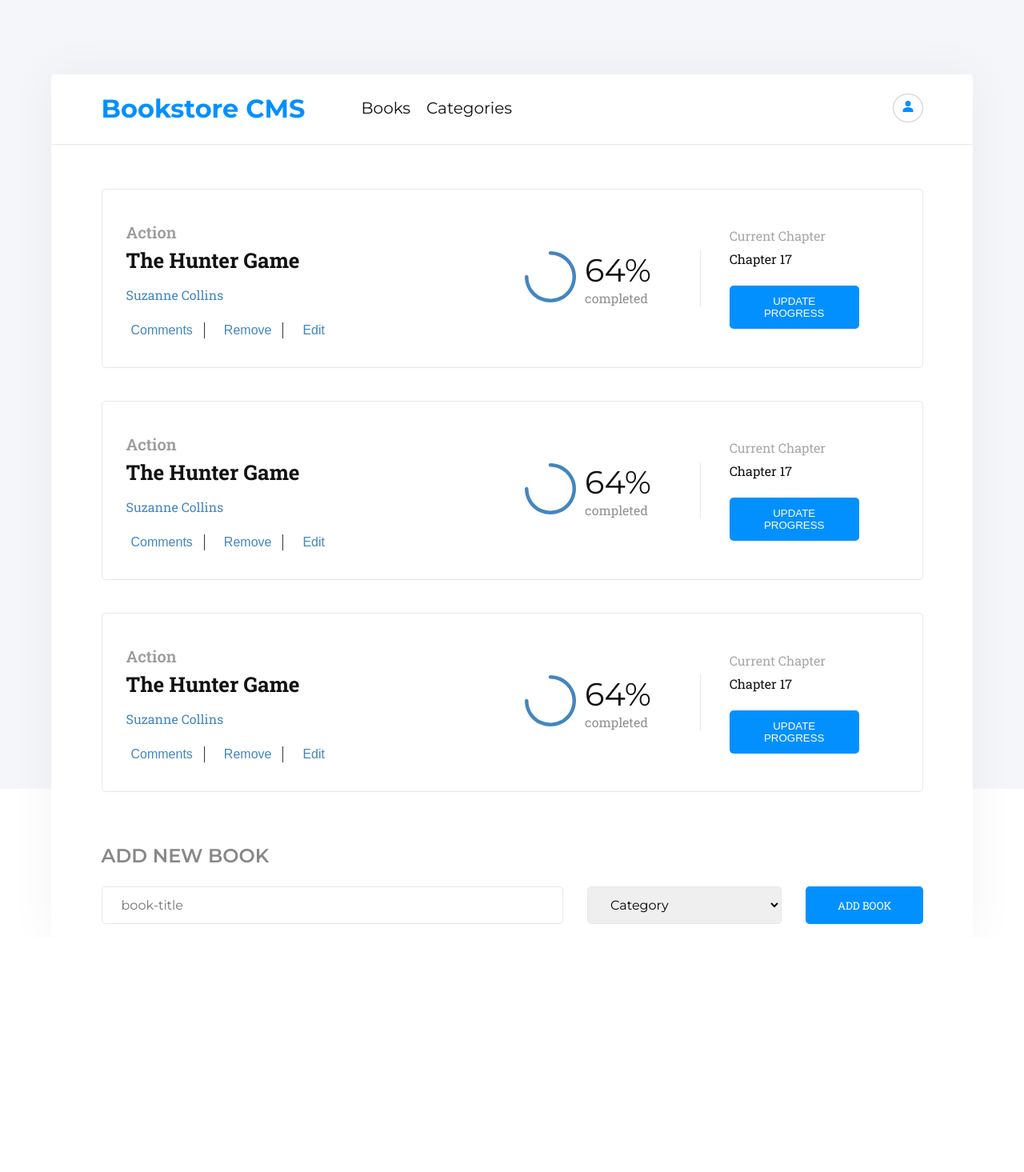
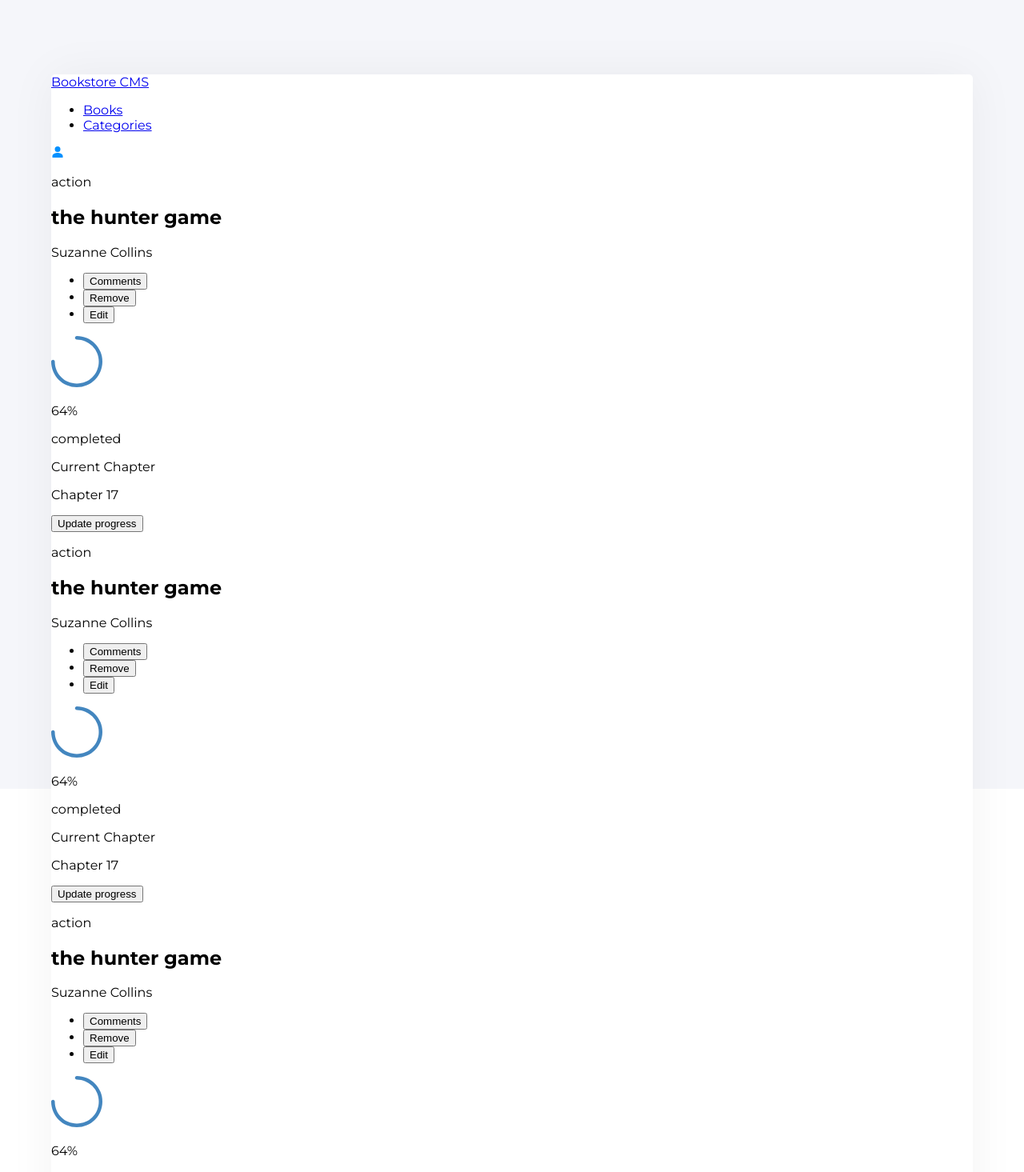
Before and after one commit to m00h0/Book-store-react-, a JavaScript app: page / in a window 1280 px wide. Shown: the top 1465 px of the page at 80% size. Before the commit the page ends 1172 px from the top, so only its background shows below. Built offline with nearby package versions, Linux system fonts and the light colour scheme; the HTML template or start-up script is replaced by a standard one.

Commit message:
fix linters errors

```diff
--- a/src/components/Header/header.css
+++ b/src/components/Header/header.css
@@ -1,4 +1,4 @@
-.header {
+/* .header {
     padding: 1.438rem 6.188rem 1.688rem 6.25rem;
     border-bottom: 1px solid #e8e8e8;
     margin-bottom: 4rem;
@@ -41,4 +41,4 @@
     border-radius: 50%;
     border: 1px solid #cdcdcd;
     padding: 0.7rem 1rem;
-  }
+  } */
--- a/src/components/book/book.css
+++ b/src/components/book/book.css
@@ -1,4 +1,4 @@
-.book-item {
+/* .book-item {
     padding: 1.438rem 6.188rem 1.688rem 6.25rem;
     margin-bottom: 1rem;
 }
@@ -130,4 +130,4 @@
     text-transform: uppercase;
     text-align: center;
     border: none;
-}
+} */
--- a/src/components/bookForm/bookForm.css
+++ b/src/components/bookForm/bookForm.css
@@ -1,4 +1,4 @@
-.book-form-main {
+/* .book-form-main {
     padding: 1.438rem 6.188rem 1.688rem 6.25rem;
 }
 
@@ -44,4 +44,4 @@
     color: #888;
     font-weight: 600;
     font-size: 2.4rem;
-}
+} */
```
